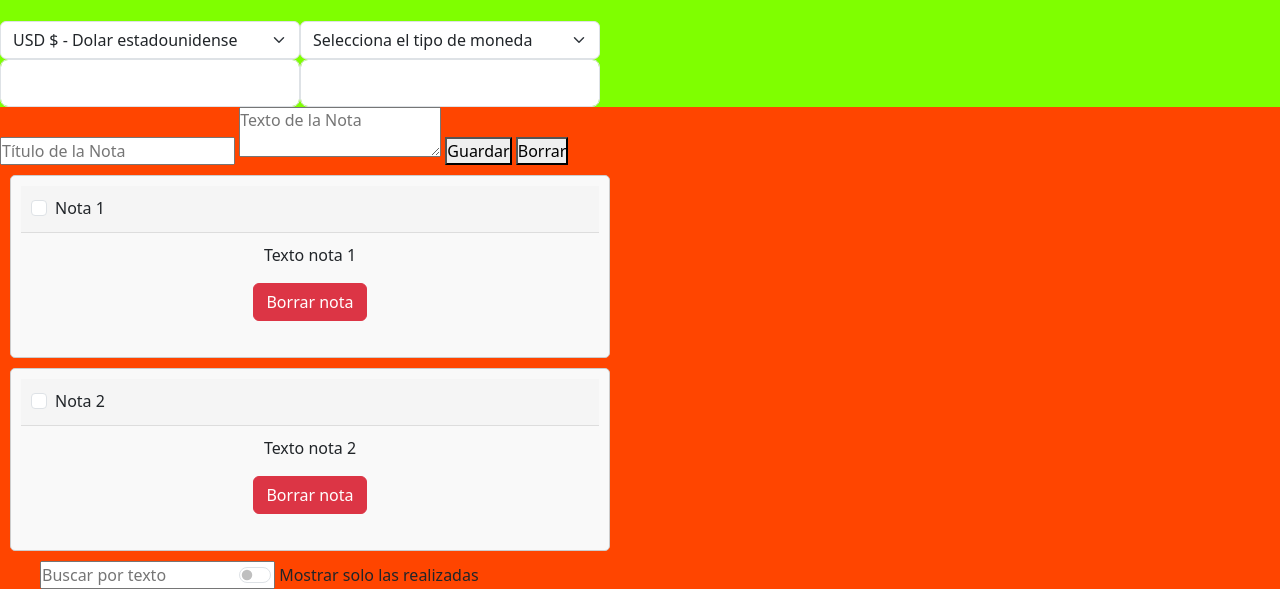
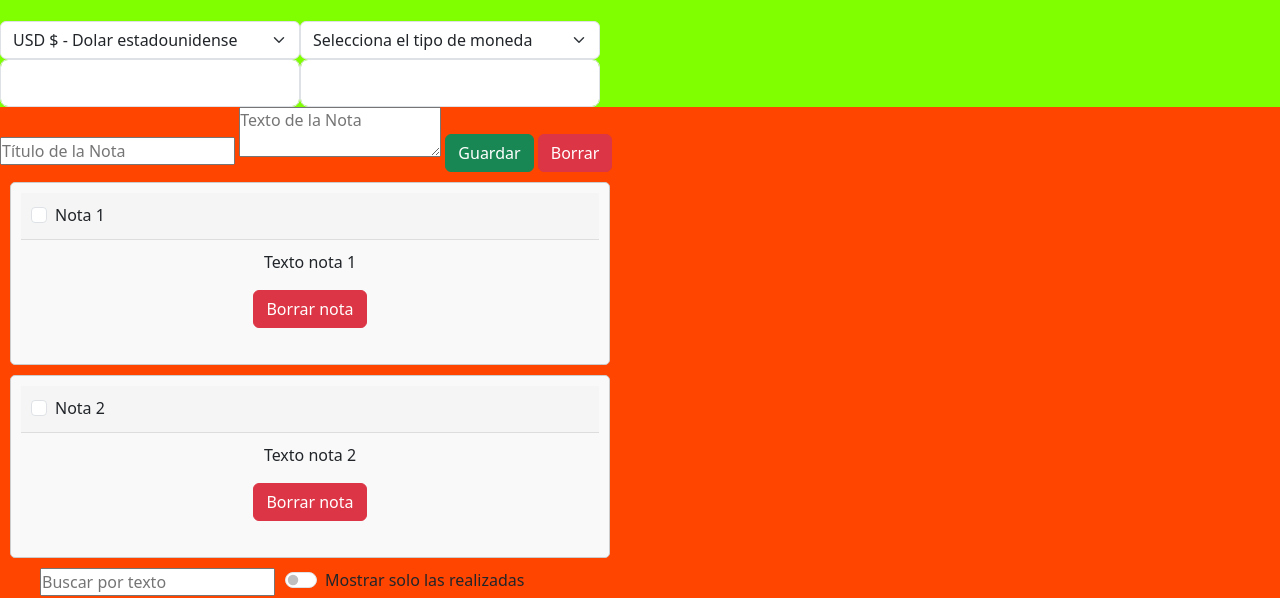
Before and after one commit to David29-afk/EfrenDavidCanoMu-ozEjerciciosJavaScript, a plain HTML site: page eventos/index.html in a window 1280 px wide. Shown: the part 490-1088 px from the top of the page. Drawn offline with nearby package versions, Linux system fonts and the light colour scheme.

Commit message:
Agregue cambios finales

```diff
--- a/eventos/evento.js
+++ b/eventos/evento.js
@@ -36,10 +36,7 @@ seleccion.addEventListener('change', (divisa) => {
 
     const seleccionOpcion = divisa.target.value
 
-    let conversion;// let conversion = 17.8 * entrada
-    //     let conversion2 = 919 * entrada
-    //     let conversion3 = 3977.72 * entrada
-
+    let conversion;
 
     switch (seleccionOpcion) {
         case '1':
@@ -174,7 +171,7 @@ seleccion.addEventListener('change', (divisa) => {
 
     function pintarNotasFiltradas(notasFiltradas) {
       const contenedor = document.getElementById('contenedor');
-      contenedor.innerHTML = ''; // Limpiar el contenedor
+      contenedor.innerHTML = '';
 
       if (notasFiltradas.length === 0) {
         contenedor.innerHTML = '<p>NO HAY NOTAS PARA MOSTRAR</p>';
@@ -212,53 +209,3 @@ seleccion.addEventListener('change', (divisa) => {
 
 
     pintarNotas();
-
-
-
-
-
-
-
-
-
-
-
-
-
-
-
-
-//   function pintarNotas() {
-//     const contenedor = document.getElementById('contenedor');
-//     contenedor.innerHTML = ''; // Limpiar el contenedor
-
-
-
-//     notasPrueba.forEach((nota, index) => {
-//       const nuevaNota = document.createElement('div');
-//       nuevaNota.className = 'card text-bg-warning mb-3 cardNotas';
-//       nuevaNota.id = `nota-${index + 1}`;
-
-//       nuevaNota.innerHTML = `
-//         <div class="card-header">
-//           <div class="form-check">
-//             <input class="form-check-input" type="checkbox" value="" id="flexCheckDefault-${index + 1}">
-//             <label class="form-check-label" for="flexCheckDefault-${index + 1}">
-//               ${nota.titulo}
-//             </label>
-//           </div>
-//         </div>
-//         <div class="text-center mb-3">
-//           <div class="card-body">
-//             <p class="card-text">${nota.texto}</p>
-//             <a href="#" class="btn btn-danger">Borrar nota</a>
-//           </div>
-//         </div>
-//       `;
-
-//       contenedor.appendChild(nuevaNota);
-//     });
-//   }
-
-//   // Llamar a la función para pintar las notas iniciales
-//   pintarNotas();
--- a/eventos/index.html
+++ b/eventos/index.html
@@ -112,8 +112,8 @@
     <div>
         <input type="text" id="titulo" placeholder="Título de la Nota">
         <textarea id="texto" placeholder="Texto de la Nota"></textarea>
-        <button id="guardarBtn">Guardar</button>
-        <button id="limpiarBtn">Borrar</button>
+        <button id="guardarBtn" class="btn btn-success">Guardar</button>
+        <button id="limpiarBtn"  class="btn btn-danger">Borrar</button>
     </div>
 
 
@@ -122,14 +122,19 @@
 
     </div>
 
-
+<div class="final d-flex">
     <div class="form-check form-switch">
         <input type="text" id="filtroTexto" placeholder="Buscar por texto">
+
+    </div>
+    <div class="form-check form-switch">
         <label>
             <input class="form-check-input" type="checkbox" role="switch" id="filtroRealizadas">
             Mostrar solo las realizadas
         </label>
     </div>
+</div>
+
 </div>
 
 
--- a/eventos/style.css
+++ b/eventos/style.css
@@ -71,3 +71,8 @@
   .appnotas{
     background-color: orangered;
   }
+
+
+  .final{
+    gap: 10px;
+  }
```
